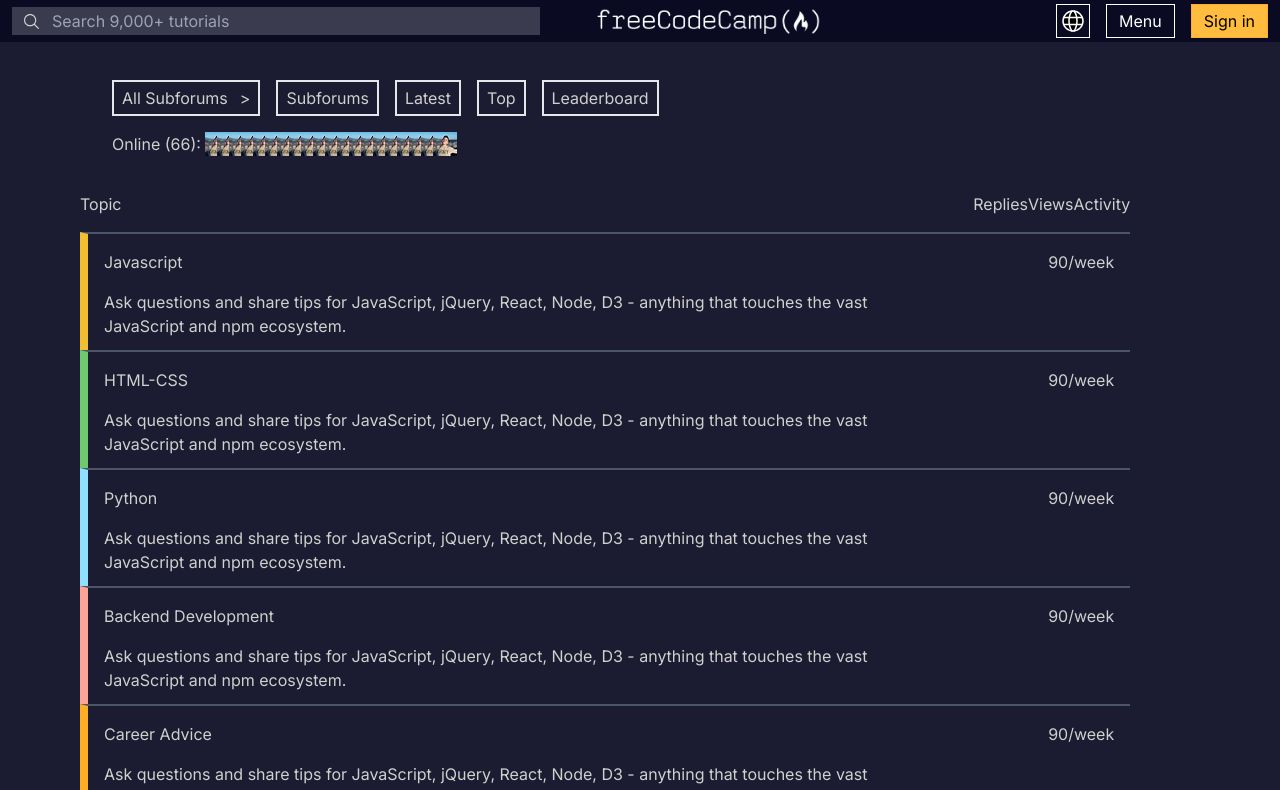
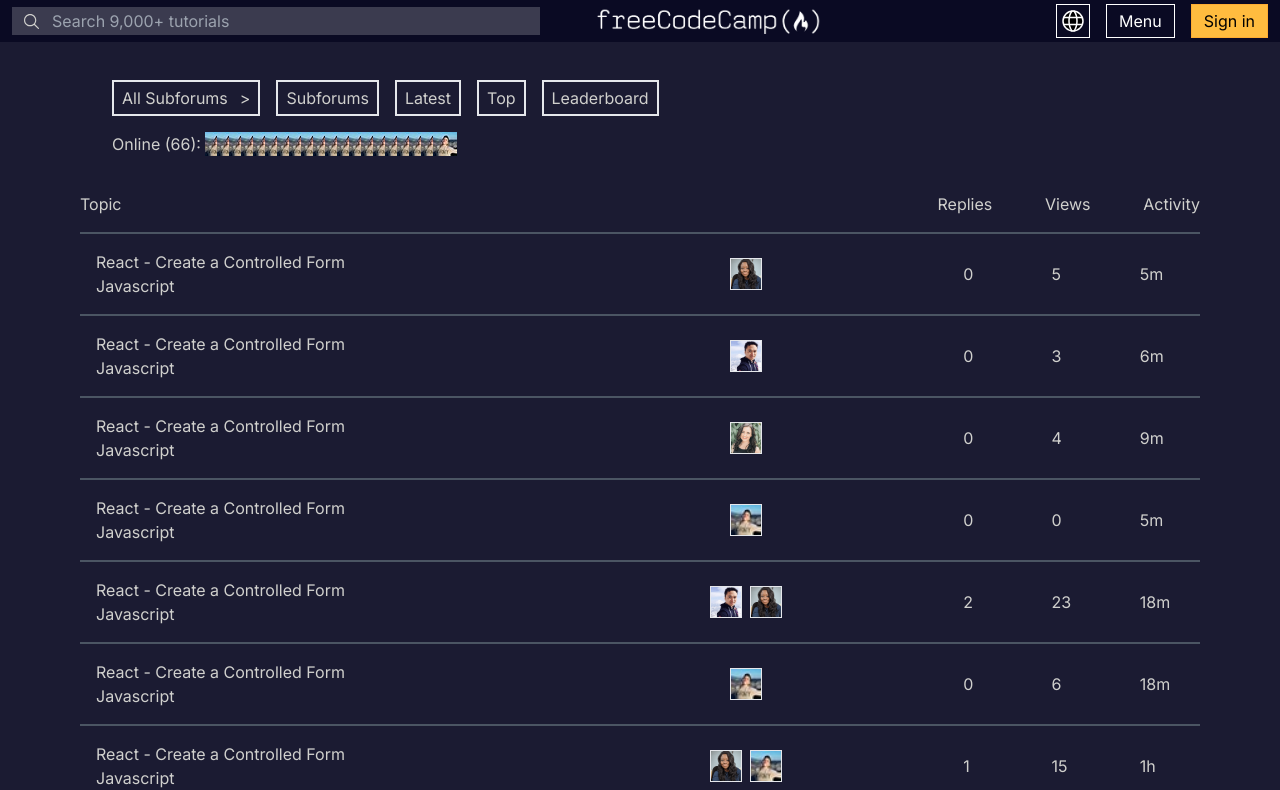
Before and after one commit to Raya46/freecodecamp_clone, a Next.js app: page /latest in a window 1280 px wide. Shown: the top 790 px of the page. Built offline with nearby package versions, Linux system fonts and the light colour scheme.

Commit message:
add latest page

```diff
--- a/app/(forum)/(routes)/latest/page.tsx
+++ b/app/(forum)/(routes)/latest/page.tsx
@@ -1,7 +1,7 @@
-import dummyForumCourses from "@/components/dummy-data/dummyForumCourses";
-import CardForumCourses from "@/components/cardForum/cardForumCourses";
-import dummyForumLatest from "@/components/dummy-data/dummyForumLatest";
-import CardForumLatest from "@/components/cardForum/cardForumLatest";
+import Image from "next/image";
+import person from "@/assets/person2.png";
+import dummyLatests from "@/components/dummy-data/dummyLatest";
+import CardLatest from "@/components/cardLatest";
 
 const Latest = () => {
   return (
@@ -9,25 +9,28 @@
       <div className="flex flex-col justify-center mx-20 mt-5">
         {/* <HeaderForum /> */}
         <div className="flex gap-8 w-full">
-          <div className="flex flex-col mb-20">
-            <div className="flex justify-between py-4">
+          <div className="flex flex-col mb-20 w-full">
+            <div className="flex justify-between py-4 w-full">
               <p>Topic</p>
-              <div className="flex">
+              <div className="flex gap-[3.3rem]">
                 <p>Replies</p>
                 <p>Views</p>
                 <p>Activity</p>
               </div>
             </div>
-            {dummyForumCourses.map((forumCourse, index) => (
-              <CardForumCourses
-                key={index}
-                title={forumCourse.title}
-                createdAt={forumCourse.createdAt}
-                participant={forumCourse.participant}
-                desc={forumCourse.desc}
-                borderColor={forumCourse.borderColor}
-              />
-            ))}
+            <div className="flex flex-col">
+              {dummyLatests.map((dummyLatest, index) => (
+                <CardLatest
+                  key={index}
+                  title={dummyLatest.title}
+                  tag={dummyLatest.tag}
+                  images={dummyLatest.images}
+                  replies={dummyLatest.replies}
+                  views={dummyLatest.views}
+                  activity={dummyLatest.activity}
+                />
+              ))}
+            </div>
             <div className="border-b-2 border-b-gray-600"></div>
           </div>
         </div>
--- /dev/null
+++ b/components/cardLatest/index.tsx
@@ -0,0 +1,47 @@
+import Image, { StaticImageData } from "next/image";
+
+const CardLatest = ({
+  title,
+  tag,
+  images,
+  replies,
+  views,
+  activity,
+}: {
+  title: string;
+  tag: string;
+  images: StaticImageData[];
+  replies: Number;
+  views: Number;
+  activity: string;
+}) => {
+  return (
+    <div className="flex w-full flex-col border-t-gray-600 border-t-2">
+      <div className="flex w-full justify-between py-4">
+        <div className="flex w-full flex-col ml-4 ">
+          <p>{title}</p>
+          <p>{tag}</p>
+        </div>
+        <div className="flex w-full flex-col justify-center items-center">
+          <div className="flex w-full flex-row gap-2 justify-center items-center">
+            {images.map((image, index) => (
+              <Image
+                key={index}
+                src={image}
+                alt="none"
+                className="w-8 h-8 border"
+              />
+            ))}
+          </div>
+        </div>
+        <div className="flex w-1/2 gap-12 mr-5 items-center justify-center">
+          <p className="w-full">{replies.toString()} </p>
+          <p className="w-full">{views.toString()}</p>
+          <p className="w-full">{activity}</p>
+        </div>
+      </div>
+    </div>
+  );
+};
+
+export default CardLatest;
--- /dev/null
+++ b/components/dummy-data/dummyLatest.tsx
@@ -0,0 +1,74 @@
+import Image from "next/image";
+import person1 from "@/assets/person1.png";
+import person2 from "@/assets/person2.png";
+import person3 from "@/assets/person3.png";
+import person4 from "@/assets/personforum.jpg";
+
+const dummyLatests = [
+  {
+    title: "React - Create a Controlled Form",
+    tag: "Javascript",
+    images: [person2],
+    replies: 0,
+    views: 5,
+    activity: "5m",
+  },
+  {
+    title: "React - Create a Controlled Form",
+    tag: "Javascript",
+    images: [person1],
+    replies: 0,
+    views: 3,
+    activity: "6m",
+  },
+  {
+    title: "React - Create a Controlled Form",
+    tag: "Javascript",
+    images: [person3],
+    replies: 0,
+    views: 4,
+    activity: "9m",
+  },
+  {
+    title: "React - Create a Controlled Form",
+    tag: "Javascript",
+    images: [person4],
+    replies: 0,
+    views: 0,
+    activity: "5m",
+  },
+  {
+    title: "React - Create a Controlled Form",
+    tag: "Javascript",
+    images: [person1, person2],
+    replies: 2,
+    views: 23,
+    activity: "18m",
+  },
+  {
+    title: "React - Create a Controlled Form",
+    tag: "Javascript",
+    images: [person4],
+    replies: 0,
+    views: 6,
+    activity: "18m",
+  },
+  {
+    title: "React - Create a Controlled Form",
+    tag: "Javascript",
+    images: [person2, person4],
+    replies: 1,
+    views: 15,
+    activity: "1h",
+  },
+  {
+    title: "React - Create a Controlled Form",
+    tag: "Javascript",
+    images: [person3, person2, person4, person1],
+    replies: 4,
+    views: 20,
+    activity: "1h",
+  },
+];
+
+export default dummyLatests;
```
